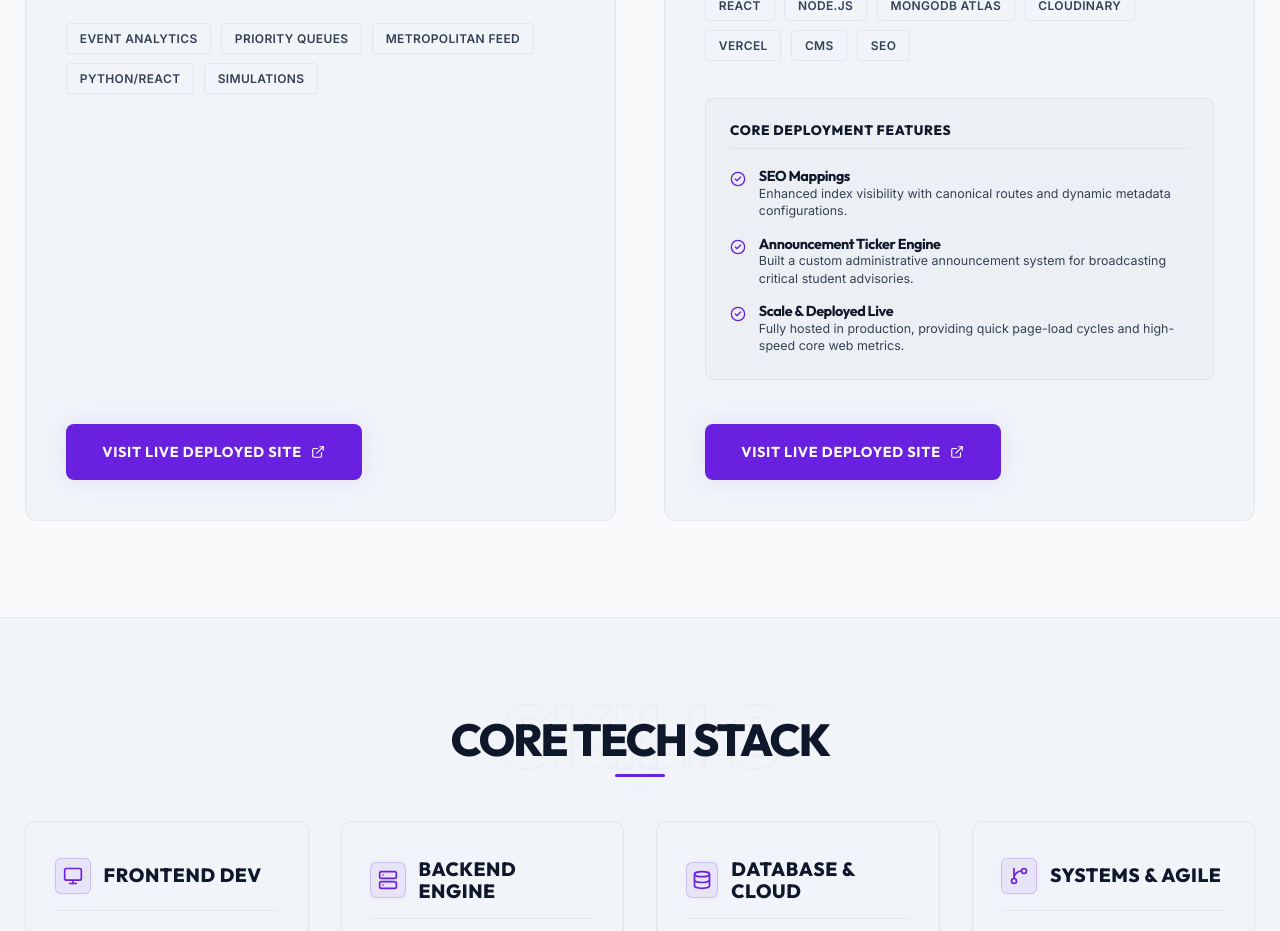
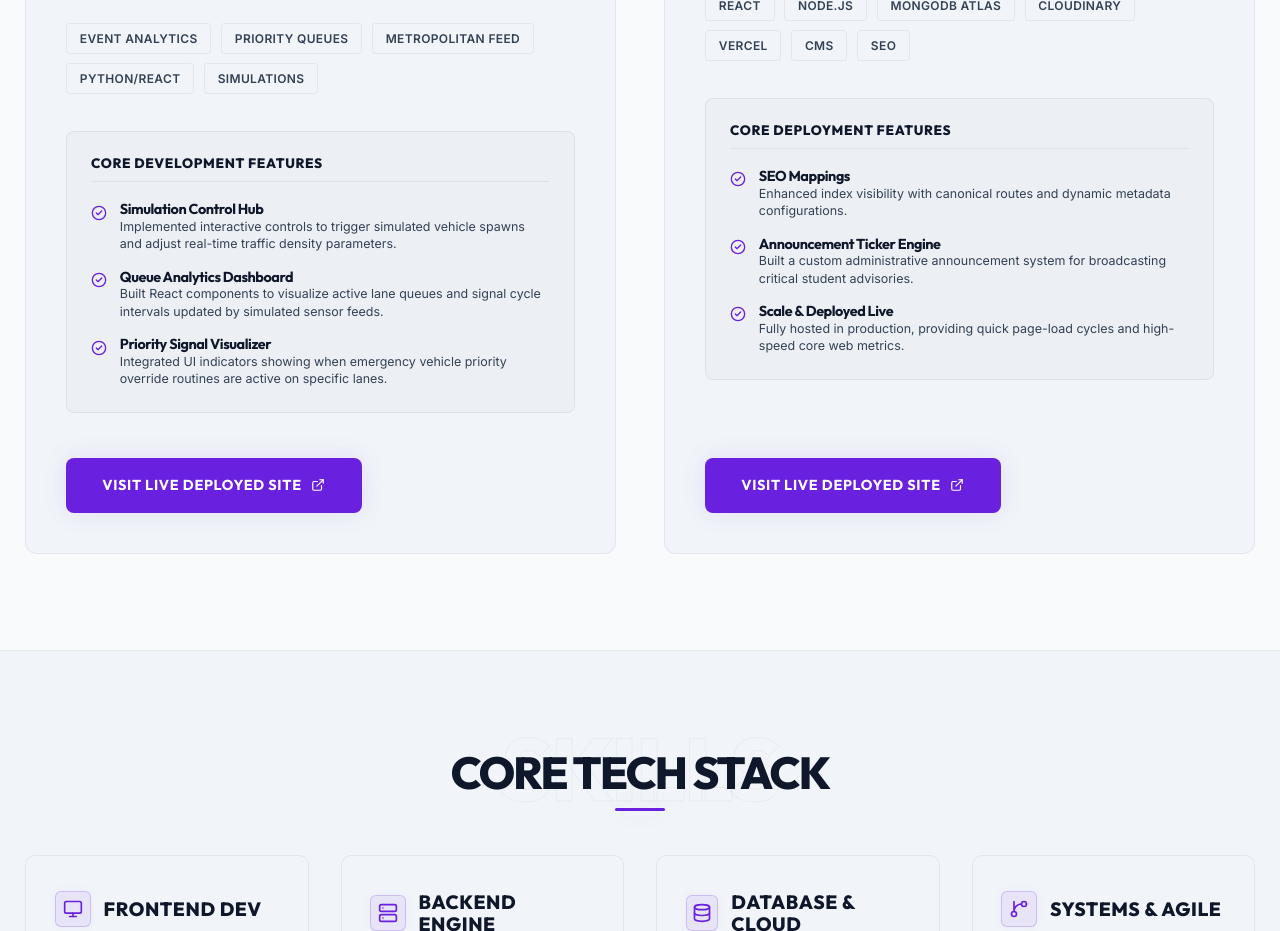
Before and after one commit to NirbhayKunwar/Portfolio, a React (Vite) app: page / in a window 1280 px wide. Shown: the part 3560-4491 px from the top of the page. Built offline with nearby package versions, Linux system fonts and the light colour scheme.

Commit message:
Add core development features section to ITMS Capstone project card

```diff
--- a/src/components/Projects.css
+++ b/src/components/Projects.css
@@ -76,8 +76,8 @@
   color: var(--text-primary);
 }
 
-/* UAHM Card Styling - Redesigned Features */
-.uahm-features {
+.uahm-features,
+.itms-features {
   background: var(--panel-bg-inner);
   border: 1px solid var(--border-color);
   border-radius: 8px;
@@ -151,7 +151,8 @@
     padding: 1.5rem;
   }
 
-  .uahm-features {
+  .uahm-features,
+  .itms-features {
     padding: 1rem;
   }
 }
--- a/src/components/Projects.jsx
+++ b/src/components/Projects.jsx
@@ -26,6 +26,34 @@ const Projects = () => {
               <span>Metropolitan Feed</span>
               <span>Python/React</span>
               <span>Simulations</span>
+            </div>
+
+            {/* Architecture breakdown */}
+            <div className="itms-features glass-panel">
+              <h4 className="features-title">Core Development Features</h4>
+              <div className="features-list">
+                <div className="feature-item">
+                  <CheckCircle2 size={16} className="feature-check" />
+                  <div>
+                    <h5>Simulation Control Hub</h5>
+                    <p>Implemented interactive controls to trigger simulated vehicle spawns and adjust real-time traffic density parameters.</p>
+                  </div>
+                </div>
+                <div className="feature-item">
+                  <CheckCircle2 size={16} className="feature-check" />
+                  <div>
+                    <h5>Queue Analytics Dashboard</h5>
+                    <p>Built React components to visualize active lane queues and signal cycle intervals updated by simulated sensor feeds.</p>
+                  </div>
+                </div>
+                <div className="feature-item">
+                  <CheckCircle2 size={16} className="feature-check" />
+                  <div>
+                    <h5>Priority Signal Visualizer</h5>
+                    <p>Integrated UI indicators showing when emergency vehicle priority override routines are active on specific lanes.</p>
+                  </div>
+                </div>
+              </div>
             </div>
 
             <div className="project-actions">
```
